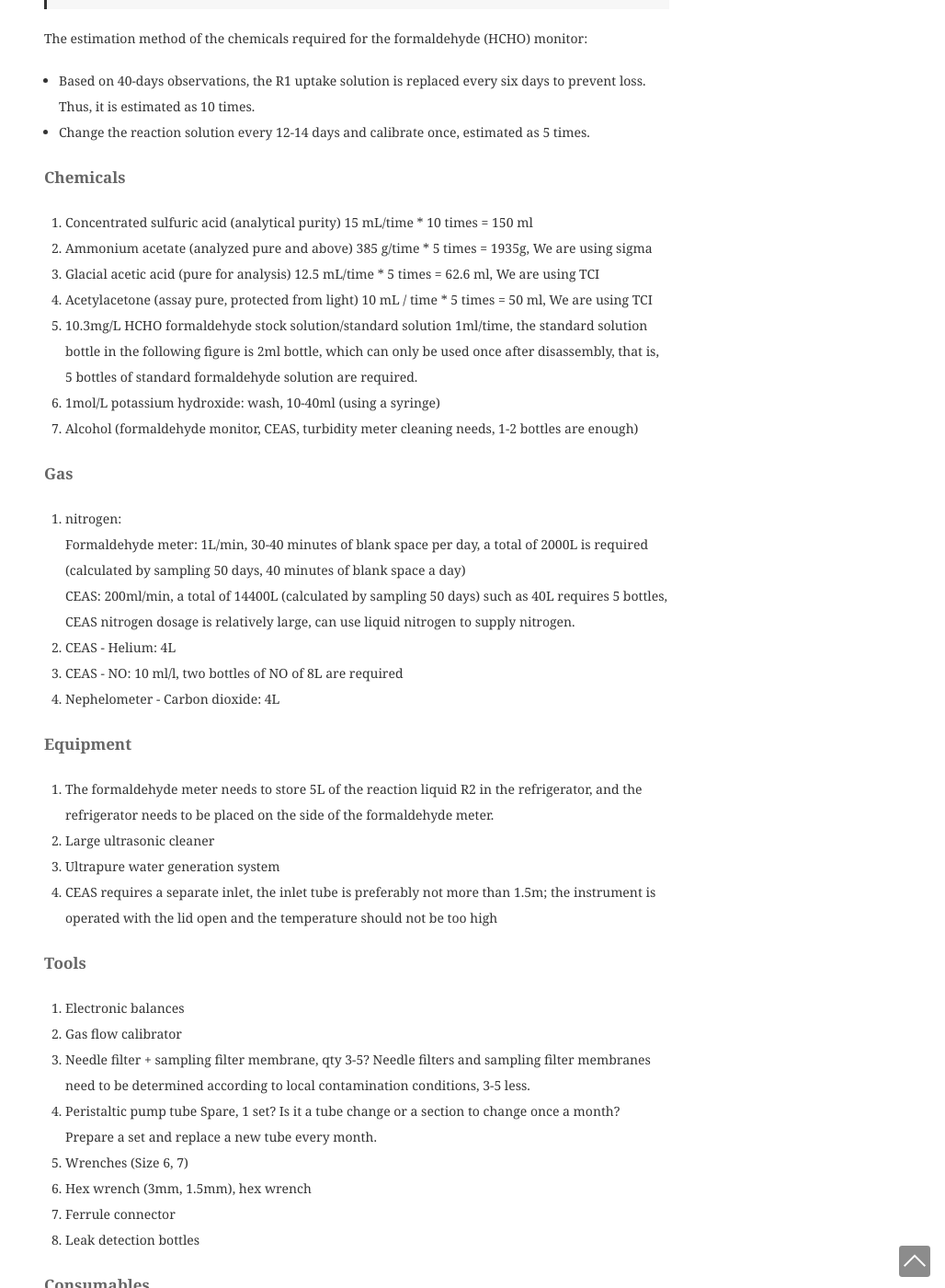
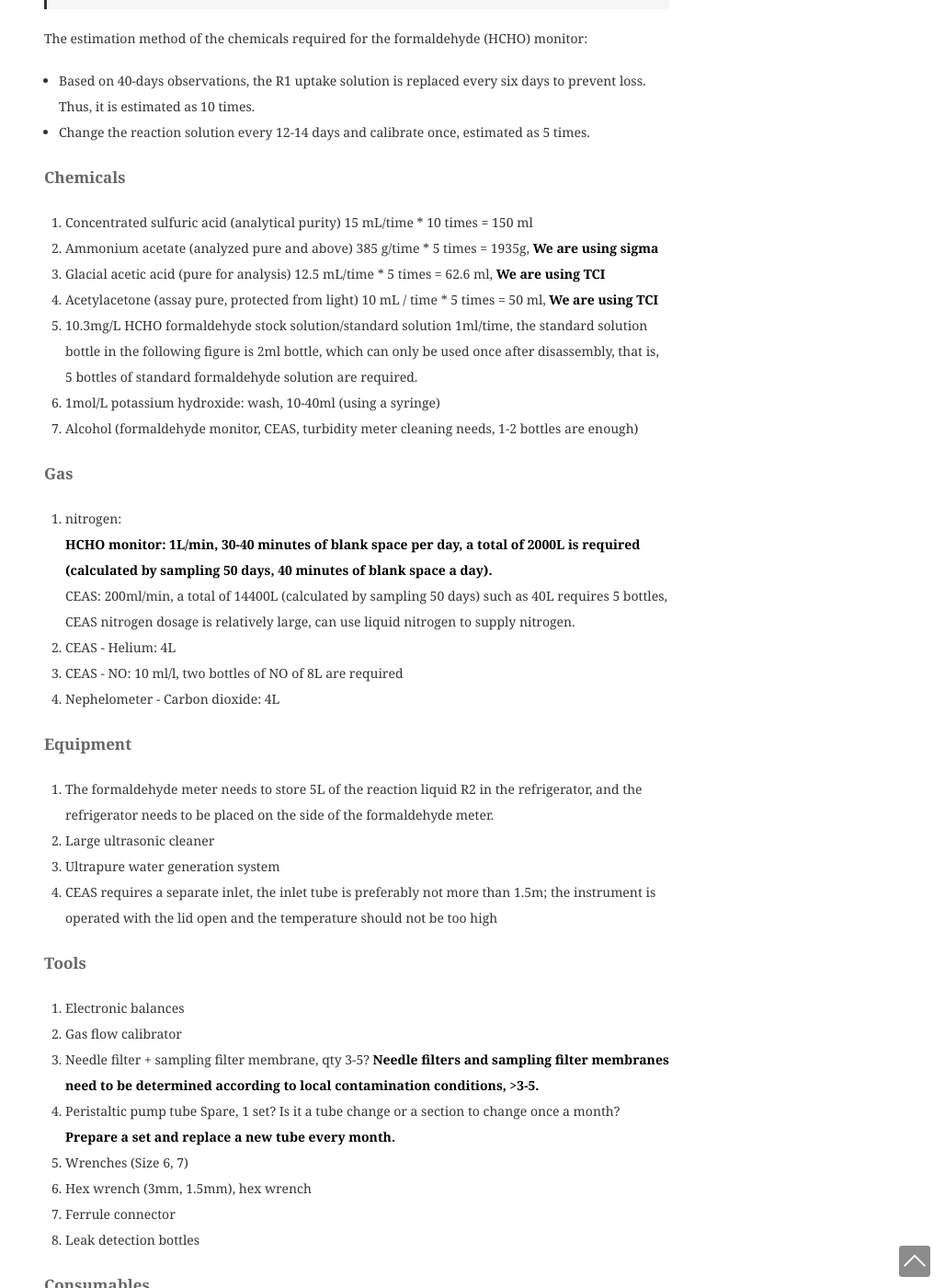
Before and after one commit to songair/Congbo, a Jekyll site: the page built from _posts/2022-01-19-HCHO monitor from Peking Uni.md, in a window 1280 px wide and 1400 px high, scrolled down 3891 px. Shown: the whole window at 92% size, without its empty margins (252-1280 px from the left). Built offline with Jekyll 4.4.1, drawn with Linux system fonts in a browser that asks for light colours; comment, search, counter and statistics services are not loaded; some of the changed text lies outside the part shown.

Commit message:
Update Blog

```diff
--- a/_posts/2022-01-19-HCHO monitor from Peking Uni.md
+++ b/_posts/2022-01-19-HCHO monitor from Peking Uni.md
@@ -23,9 +23,9 @@ comments: true
 # 化学试剂/ Chemicals
 
 1. 浓硫酸（分析纯），15 mL/次*10次=150ml
-2. 醋酸铵（分析纯及以上），385 g/次*5次=1935g，我们使用的是西格玛的
-3. 冰醋酸（分析纯），12.5 mL/次*5次=62.6ml，我们使用的是TCI的
-4. 乙酰丙酮（分析纯，避光保存），10 mL/次*5次=50ml，我们使用的是TCI的
+2. 醋酸铵（分析纯及以上），385 g/次*5次=1935g，**我们使用的是西格玛的**
+3. 冰醋酸（分析纯），12.5 mL/次*5次=62.6ml，**我们使用的是TCI的**
+4. 乙酰丙酮（分析纯，避光保存），10 mL/次*5次=50ml，**我们使用的是TCI的**
 5. 10.3mg/L HCHO甲醛原液/标准溶液 1ml/次，下图标准溶液瓶是2ml一瓶，拆开后只能用一次，即需要5瓶标准甲醛溶液。
 ![测试图片](Picture1.jpg)
 6. 1mol/L氢氧化钾: 清洗，10-40ml（使用注射器）
@@ -35,7 +35,7 @@ comments: true
 
 1. 氮气：
 
-    甲醛仪：1L/min，每日走30-40分钟空白，共需要**2000L**（按采样50天，一天走40分钟空白计算）。<br>
+    **甲醛仪：1L/min，每日走30-40分钟空白，共需要**2000L**（按采样50天，一天走40分钟空白计算）。**<br>
     CEAS：200ml/min，共需要14400L（按采样50天计算）如**40L**一瓶（10MPa=100bar）则需要**5**瓶，CEAS的氮气用量比较大，能否用液氮供氮气。
 
 2. CEAS - 氦气：4L
@@ -97,9 +97,9 @@ The estimation method of the chemicals required for the formaldehyde (HCHO) moni
 
 # Chemicals
 1. Concentrated sulfuric acid (analytical purity) 15 mL/time * 10 times = 150 ml
-2. Ammonium acetate (analyzed pure and above) 385 g/time * 5 times = 1935g, We are using sigma
-3. Glacial acetic acid (pure for analysis) 12.5 mL/time * 5 times = 62.6 ml, We are using TCI
-4. Acetylacetone (assay pure, protected from light) 10 mL / time * 5 times = 50 ml, We are using TCI
+2. Ammonium acetate (analyzed pure and above) 385 g/time * 5 times = 1935g, **We are using sigma**
+3. Glacial acetic acid (pure for analysis) 12.5 mL/time * 5 times = 62.6 ml, **We are using TCI**
+4. Acetylacetone (assay pure, protected from light) 10 mL / time * 5 times = 50 ml, **We are using TCI**
 5. 10.3mg/L HCHO formaldehyde stock solution/standard solution 1ml/time, the standard solution bottle in the following figure is 2ml bottle, which can only be used once after disassembly, that is, 5 bottles of standard formaldehyde solution are required.
 6. 1mol/L potassium hydroxide: wash, 10-40ml (using a syringe)
 7. Alcohol (formaldehyde monitor, CEAS, turbidity meter cleaning needs, 1-2 bottles are enough)
@@ -107,7 +107,7 @@ The estimation method of the chemicals required for the formaldehyde (HCHO) moni
 # Gas
 1. nitrogen:
 
-    Formaldehyde meter: 1L/min, 30-40 minutes of blank space per day, a total of 2000L is required (calculated by sampling 50 days, 40 minutes of blank space a day)<br>
+    **HCHO monitor: 1L/min, 30-40 minutes of blank space per day, a total of 2000L is required (calculated by sampling 50 days, 40 minutes of blank space a day).**<br>
     CEAS: 200ml/min, a total of 14400L (calculated by sampling 50 days) such as 40L requires 5 bottles, CEAS nitrogen dosage is relatively large, can use liquid nitrogen to supply nitrogen.
 2. CEAS - Helium: 4L
 3. CEAS - NO: 10 ml/l, two bottles of NO of 8L are required
@@ -122,8 +122,8 @@ The estimation method of the chemicals required for the formaldehyde (HCHO) moni
 # Tools
 1. Electronic balances
 2. Gas flow calibrator
-3. Needle filter + sampling filter membrane, qty 3-5? Needle filters and sampling filter membranes need to be determined according to local contamination conditions, 3-5 less.
-4. Peristaltic pump tube Spare, 1 set? Is it a tube change or a section to change once a month? Prepare a set and replace a new tube every month.
+3. Needle filter + sampling filter membrane, qty 3-5? **Needle filters and sampling filter membranes need to be determined according to local contamination conditions, >3-5.**
+4. Peristaltic pump tube Spare, 1 set? Is it a tube change or a section to change once a month? **Prepare a set and replace a new tube every month.**
 5. Wrenches (Size 6, 7)
 6. Hex wrench (3mm, 1.5mm), hex wrench
 7. Ferrule connector
@@ -133,20 +133,20 @@ The estimation method of the chemicals required for the formaldehyde (HCHO) moni
 
  | Item | Function | Specification | Qty | Note |
 |---|---|---|---|---|
-| Pipette or pipette | Prepare the solution | 200μl、1ml、5ml | 3 | Each 1 |
-| Prown volumetric flask | Prepare the solution | Brown 100mL | 8 |   |
+| Pipette or pipette | Prepare the solution | 200μl,1ml,5ml | 3 | 1 for each |
+| Brown volumetric flask | Prepare the solution | Brown 100mL | 8 |   |
 | Barometer | Calibration gas flow | 0—10L/min | 1 |   |
-| Beaker (plastic) | Preparation of solutions, routine maintenance | 50ml、100ml、200ml | 2 |   |
+| Beaker (plastic) | Preparation of solutions, <br>routine maintenance | 50ml,100ml,200ml | 2 |   |
 | Electronic balance | Placement solution | 1 unit, 1-500g | 1 |   |
 | Syringe | Daily maintenance, cleaning | 5mL、20ml | Some |   |
 | Medicine spoon | Solution preparation | Large 20cm | 2 |   |
-| Parafilm | Seal bottle mouth, tube mouth, etc. |   | Some |   |
+| Parafilm | Seal bottle mouth, tube, etc. |   | Some |   |
 | Aluminum foil | Seal |   | some |   |
 | Power free gloves/mask/alcohol/ | Protection |   | Some |   |
 
 
 # Power consumption
-Formaldehyde monitor (CEAS): <br>
+HCHO monitor: <br>
 Power supply: power supply: 220VAC <br>
 Weight: 10kg (excluding agents) <br>
 Size: 550mm * 430mm * 280mm
```
Also changed, not shown: other parts of _posts/2022-01-19-HCHO monitor from Peking Uni.md (+2 -2 lines), 1 other file.
